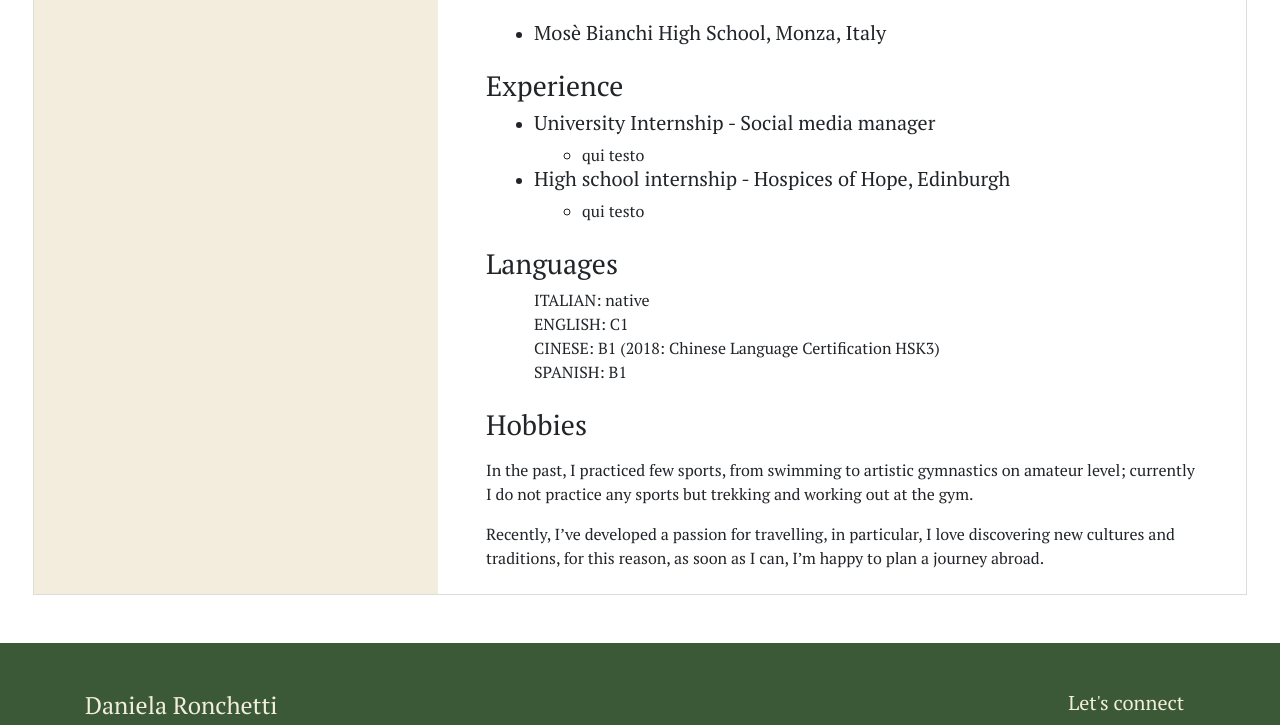
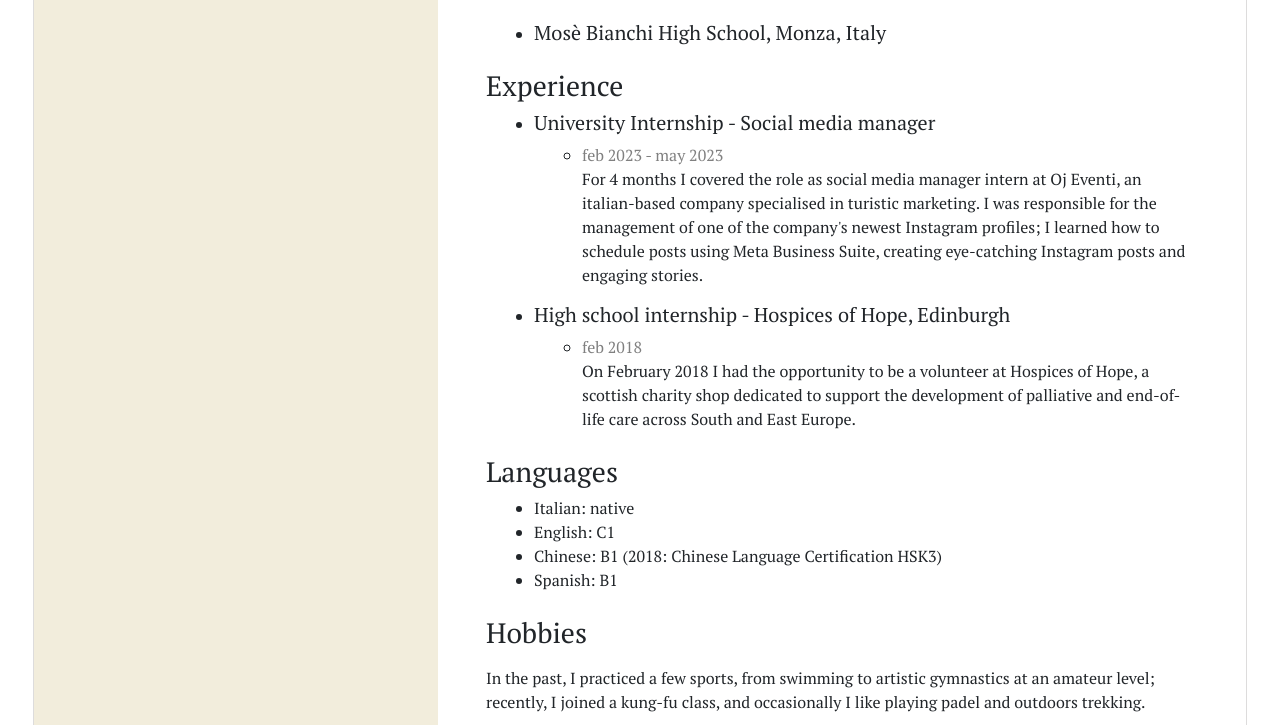
Before and after one commit to dani-ela-01/my-portfolio, a plain HTML site: page cv.html in a window 1280 px wide. Shown: the part 663-1388 px from the top of the page. Drawn offline with nearby package versions, Linux system fonts and the light colour scheme.

Commit message:
polished website

```diff
--- a/cv.html
+++ b/cv.html
@@ -91,7 +91,7 @@
                                             <p>Few interesting courses attended: Economics and Business Management, Marketing and Corporate Communication, Marketing and Digital Public Relation, and Informatics.</p>
                                         </li>
                                         <li>
-                                            Partecipation to different seminaries such as the one held by the CEO of 'Haribo' and the one held by the CEO of 'Fiorentini'.
+                                            <p>Partecipation to different seminaries such as the one held by the CEO of 'Haribo' and the one held by the CEO of 'Fiorentini'.</p>
                                         </li>
                                     </ul>
                                 </div>
@@ -105,14 +105,16 @@
                         </ul>
                     </div>
 
-                    <div class="my-4">
+                    <div class="my-4 experience">
                         <h3>Experience</h3>
                         <ul class="pl-md-5">
                             <li>
                                 <h5> University Internship - Social media manager</h5>
                                 <ul class="pl-5">
                                     <li>
-                                        qui testo
+                                        <div>feb 2023 - may 2023</div>
+                                        <p>For 4 months I covered the role as social media manager intern at Oj Eventi, an italian-based company specialised in turistic marketing.
+                                            I was responsible for the management of one of the company's newest Instagram profiles; I learned how to schedule posts using Meta Business Suite, creating eye-catching Instagram posts and engaging stories.</p>
                                     </li>
                                 </ul>
                             </li>
@@ -120,7 +122,8 @@
                                 <h5>High school internship - Hospices of Hope, Edinburgh</h5>
                                 <ul class="pl-5">
                                     <li>
-                                        qui testo
+                                        <div>feb 2018</div>
+                                        <p>On February 2018 I had the opportunity to be a volunteer at Hospices of Hope, a scottish charity shop dedicated to support the development of palliative and end-of-life care across South and East Europe. </p>
                                     </li>
                                 </ul>
                             </li>
@@ -130,17 +133,17 @@
                     <div class="my-4 languages">
                         <h3>Languages</h3>
                         <ul class="pl-5">
-                            <li><span class="text-uppercase">italian:</span> native</li>
-                            <li><span class="text-uppercase">english:</span> C1</li>
-                            <li><span class="text-uppercase">cinese:</span> B1 (2018: Chinese Language Certification HSK3)</li>
-                            <li><span class="text-uppercase">spanish:</span> B1</li>
+                            <li>Italian: native</li>
+                            <li>English: C1</li>
+                            <li>Chinese: B1 (2018: Chinese Language Certification HSK3)</li>
+                            <li>Spanish: B1</li>
                         </ul>
                     </div>
 
                     <div class="hobbies my-4">
                         <h3 class="mb-3">Hobbies</h3>
-                        <p>In the past, I practiced few sports, from swimming to artistic gymnastics on amateur level; currently I do not practice any sports but trekking and working out at the gym.</p>
-                        <p>Recently, I’ve developed a passion for travelling, in particular, I love discovering new cultures and traditions, for this reason, as soon as I can, I’m happy to plan a journey abroad.</p>
+                        <p>In the past, I practiced a few sports, from swimming to artistic gymnastics at an amateur level; recently, I joined a kung-fu class, and occasionally I like playing padel and outdoors trekking.</p>
+                        <p>Except for sports, I really enjoy baking and travelling around the world to discover new cultures and traditions.</p>
                     </div>
 
 
--- a/style/cv-style.scss
+++ b/style/cv-style.scss
@@ -65,11 +65,12 @@ main{
         }
 
         .col-md-8{
-            .languages{
-                ul{
-                    list-style: none;
+            .experience {
+                div {
+                    color: grey;
                 }
             }
+
         }
     }
 
```
Also changed, not shown: project.html (+7 -7 lines), style/cv-style.css, 1 other file.
